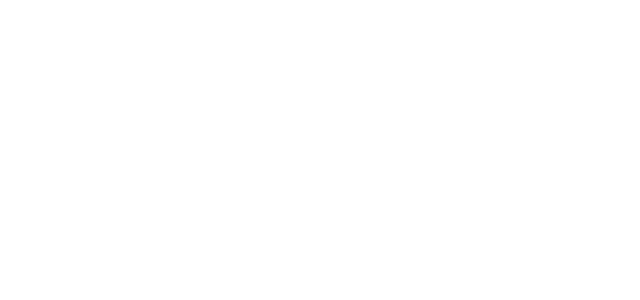
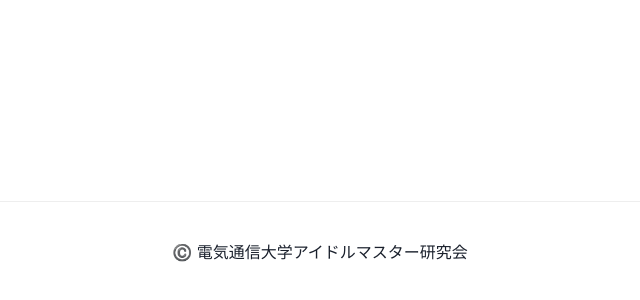
Before and after one commit to tkmrmr/uec-imas-website, a Next.js app: page / in a window 1280 px wide. Shown: the part 2999-3299 px from the top of the page, without its empty margins (320-960 px from the left). Before the commit the page ends 3200 px from the top, so only its background shows below. Built offline with nearby package versions, Linux system fonts and the light colour scheme.

Commit message:
フッター作成

```diff
--- a/app/layout.tsx
+++ b/app/layout.tsx
@@ -1,6 +1,7 @@
 // app/layout.tsx
 import { Providers } from "./providers";
 import Header from "../components/header";
+import Footer from "../components/footer";
 
 export default function RootLayout({
   children,
@@ -13,6 +14,7 @@
         <Providers>
           <Header />
           {children}
+          <Footer />
         </Providers>
       </body>
     </html>
--- /dev/null
+++ b/components/footer.tsx
@@ -0,0 +1,13 @@
+"use client";
+
+import { Box, Center, Text } from "@chakra-ui/react";
+
+export default function Footer() {
+  return (
+    <Box as="footer" w="100%" h="100px" borderTop={"1px solid #eee"}>
+      <Center>
+        <Text lineHeight="100px">©️ 電気通信大学アイドルマスター研究会</Text>
+      </Center>
+    </Box>
+  );
+}
```
